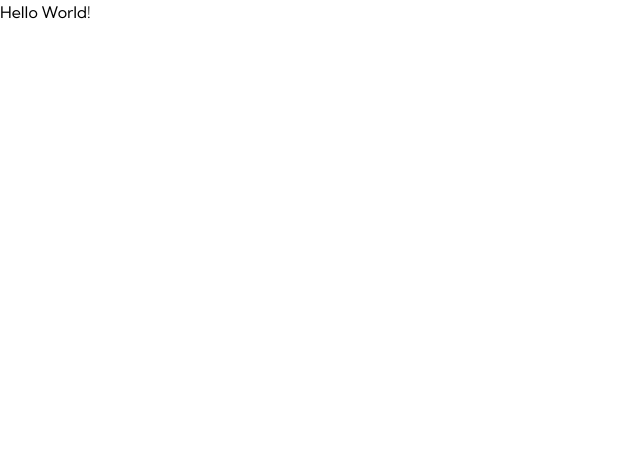
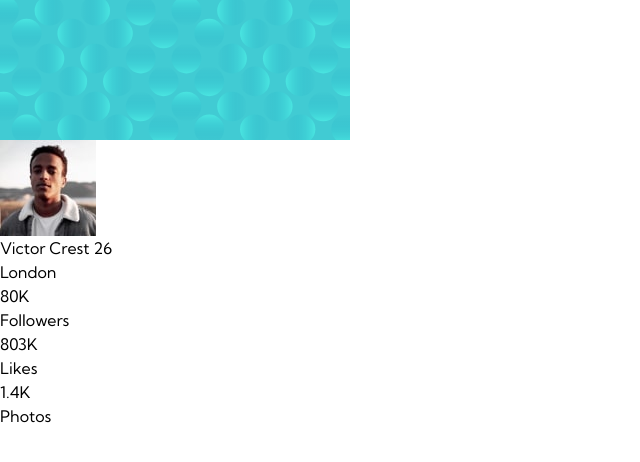
Before and after one commit to hmacr/profile-card-component, a website: page index.html in a window 1280 px wide. Shown: the whole page, without its empty margins (0-640 px from the left). Drawn offline with Linux system fonts and the light colour scheme.

Commit message:
setup HTML structure

```diff
--- a/index.html
+++ b/index.html
@@ -18,6 +18,48 @@
     <title>Frontend Mentor | Profile card component</title>
   </head>
   <body class="font-kumbh-sans">
-    Hello World!
+    <!-- Container -->
+    <div>
+      <!-- Card -->
+      <div>
+        <!-- Banner -->
+        <div>
+          <img
+            src="./images/bg-pattern-card.svg"
+            alt="banner-pattern"
+          />
+        </div>
+        <!-- Profile -->
+        <div>
+          <!-- Image -->
+          <div>
+            <img
+              src="./images/image-victor.jpg"
+              alt="profile-image"
+            />
+          </div>
+          <!-- Info -->
+          <div>
+            <p>Victor Crest <span>26</span></p>
+            <p>London</p>
+          </div>
+          <!-- Stats -->
+          <div>
+            <div>
+              <p>80K</p>
+              <p>Followers</p>
+            </div>
+            <div>
+              <p>803K</p>
+              <p>Likes</p>
+            </div>
+            <div>
+              <p>1.4K</p>
+              <p>Photos</p>
+            </div>
+          </div>
+        </div>
+      </div>
+    </div>
   </body>
 </html>
```
Also changed, not shown: output.css.
